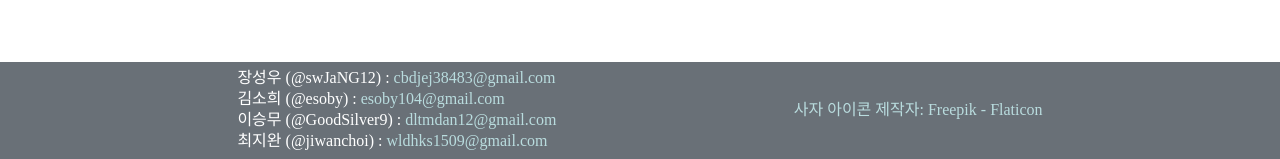
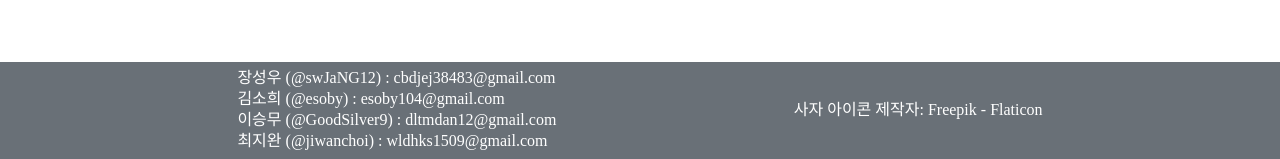
Before and after one commit to devkingbabylion/devkingbabylion, a React (Create React App) app: page / in a window 1280 px wide. Shown: the part 638-797 px from the top of the page. Built offline with nearby package versions, Linux system fonts and the light colour scheme; a web font is replaced by a local one.

Commit message:
💄 Style : Footer 컴포넌트 에미일 링크 font color 수정
- #00F5D4 을 #fff 로 수정

```diff
--- a/src/Components/Footer/footer.styled.js
+++ b/src/Components/Footer/footer.styled.js
@@ -11,7 +11,7 @@ export const StyledFooterLayout = styled.footer`
   text-align: center;
   display: flex;
   justify-content: space-evenly;
-  color: #ffffff;
+  color: #fff;
   align-items: center;
 
   min-width: 414px;
@@ -30,5 +30,5 @@ export const StyledFooterContent = styled.div`
 `;
 
 export const StyledFooterLink = styled.a`
-  color: #b9dcde;
+  color: #fff;
 `;
```
